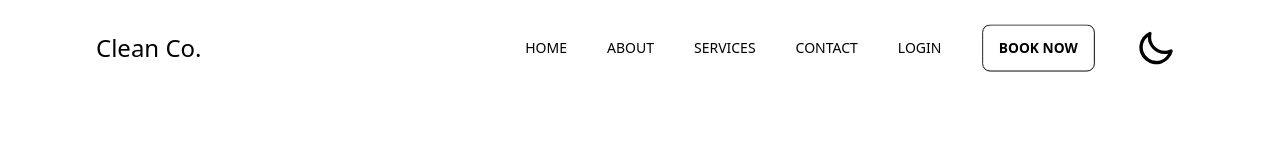
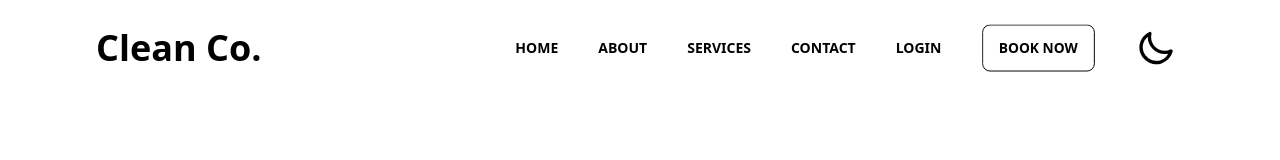
Before and after one commit to MUHAMMADSabbirHossain/clean-co-live, a React (Create React App) app: page / in a window 1280 px wide. Shown: the top 160 px of the page. Built offline with nearby package versions, Linux system fonts and the light colour scheme.

Commit message:
navbar: font, text edited.

```diff
--- a/src/components/Navbar.js
+++ b/src/components/Navbar.js
@@ -8,7 +8,7 @@ const Navbar = ({ children }) => {
             <div className="drawer-content flex flex-col">
                 {/* Navbar */}
                 <div className="w-full navbar bg-base-100 px-20">
-                    <div className="flex-1 px-2 mx-2 text-2xl">Clean Co.</div>
+                    <div className="flex-1 px-2 mx-2 text-2xl md:font-bold md:text-4xl">Clean Co.</div>
 
                     <div className="flex-none lg:hidden">
                         <label htmlFor="my-drawer-3" aria-label="open sidebar" className="btn btn-square btn-ghost">
@@ -16,7 +16,7 @@ const Navbar = ({ children }) => {
                         </label>
                     </div>
                     <div className="flex-none hidden lg:block">
-                        <ul className="menu menu-horizontal gap-x-2 items-center">
+                        <ul className="menu menu-horizontal gap-x-2 items-center font-semibold">
                             {/* Navbar menu content here */}
 
                             <li><NavLink to="/">HOME</NavLink></li>
```
